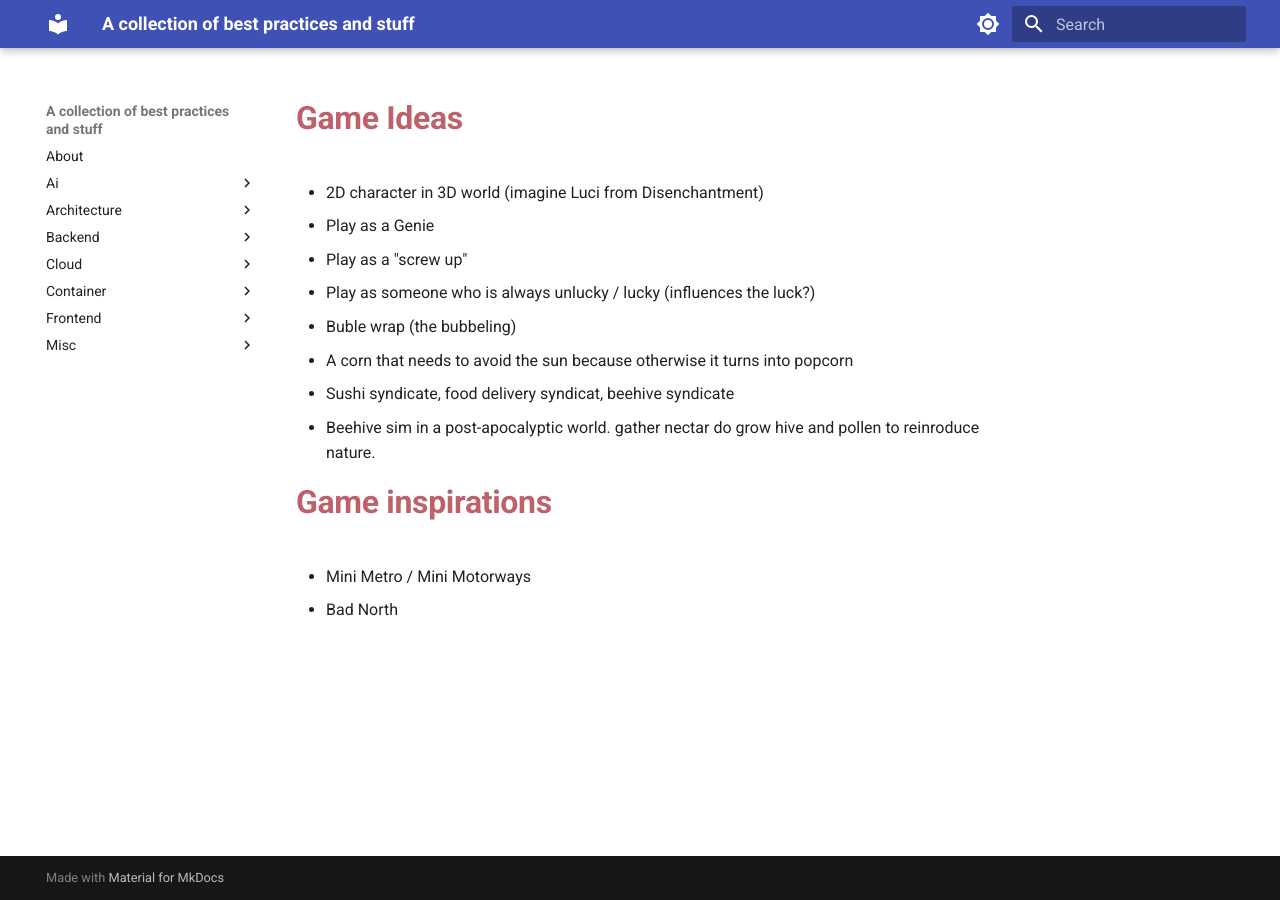
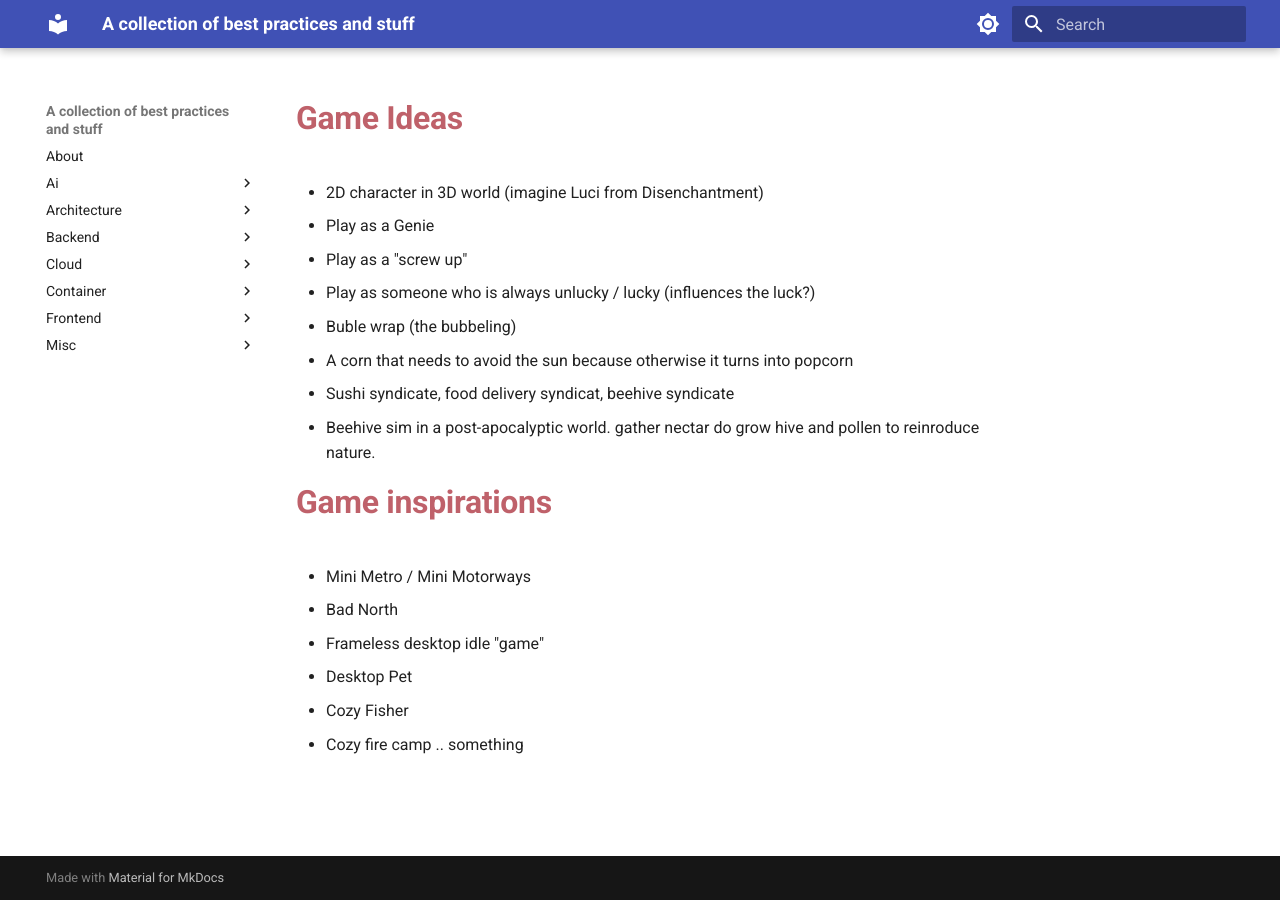
Before and after one commit to toeggel/ReadTheDocs, an MkDocs documentation site: the page built from docs/game/game-ideas.md, in a window 1280 px wide. Built offline with MkDocs 1.6.1 and Material for MkDocs 9.7.7, drawn with Linux system fonts in a browser that asks for light colours.

Commit message:
further game ideas

```diff
--- a/docs/game/game-ideas.md
+++ b/docs/game/game-ideas.md
@@ -13,3 +13,7 @@
 
 - Mini Metro / Mini Motorways
 - Bad North
+- Frameless desktop idle "game"
+  - Desktop Pet
+  - Cozy Fisher
+  - Cozy fire camp .. something
```
